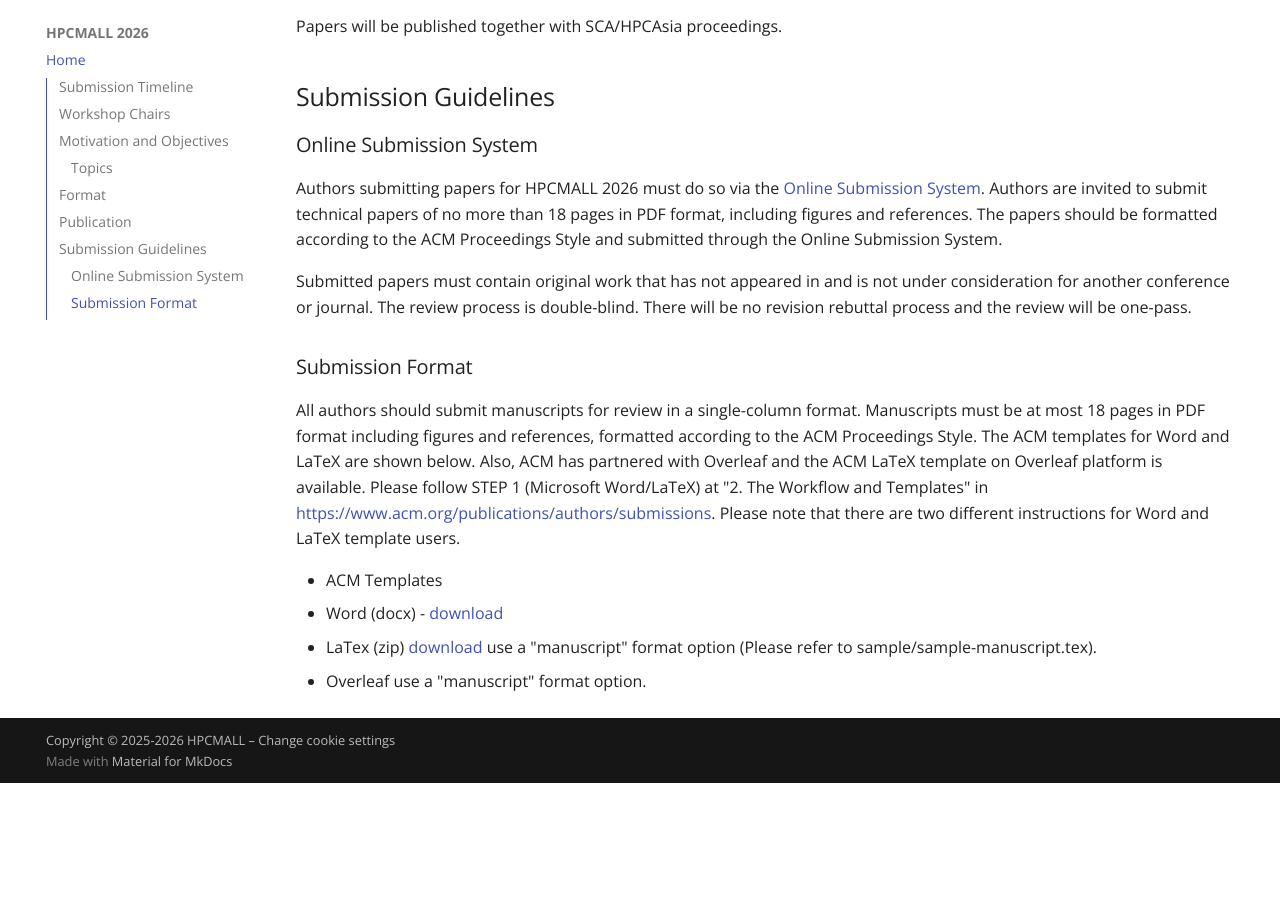
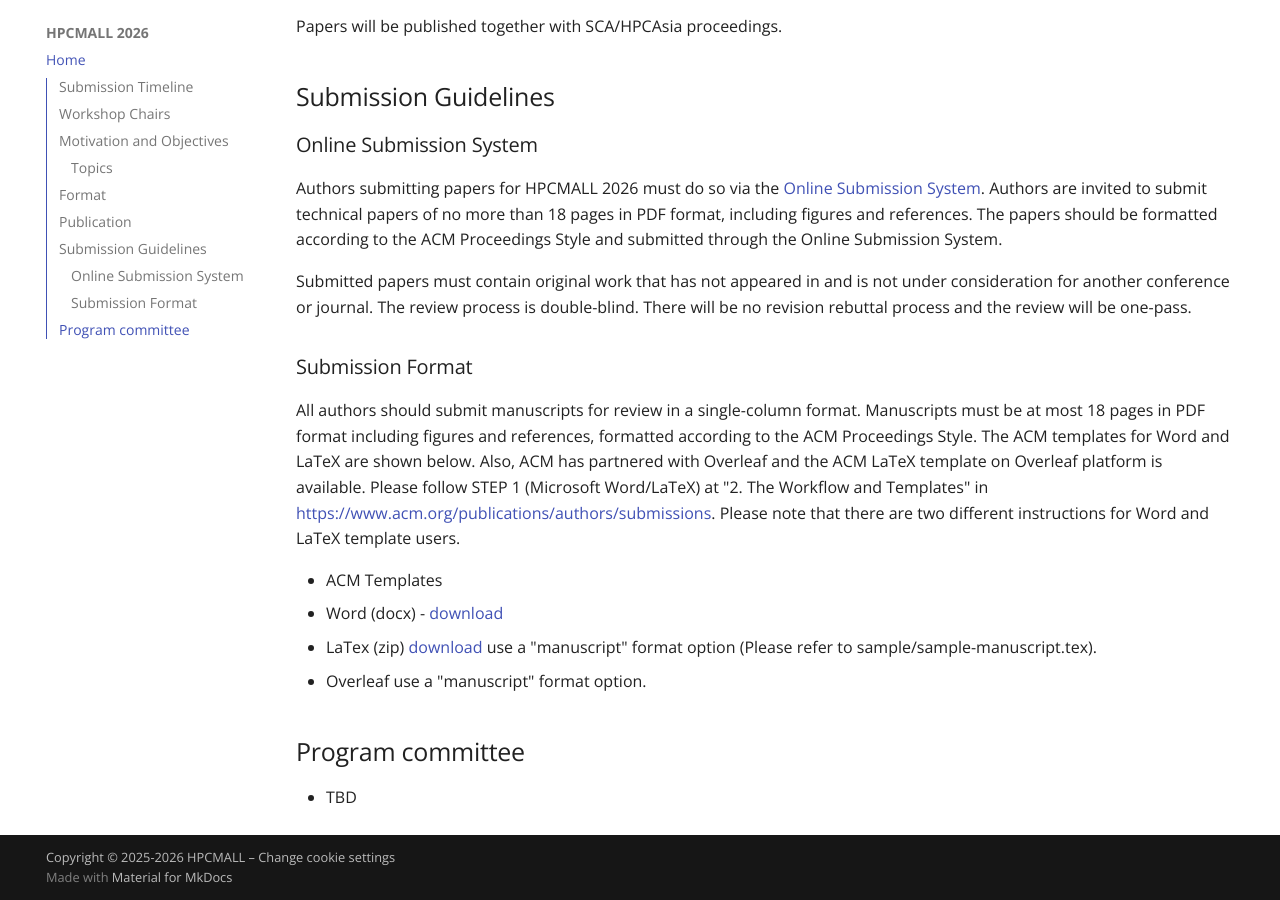
Before and after one commit to CoCo-ARCOS/HPCMALL2026, an MkDocs documentation site: the page built from docs/index.md, in a window 1280 px wide and 900 px high, scrolled down 2577 px. Built offline with MkDocs 1.6.1 and Material for MkDocs 9.7.7, drawn with Linux system fonts in a browser that asks for light colours; before the commit the page ends 3360 px from its top, so only the background shows below that.

Commit message:
added program commite

```diff
--- a/docs/index.md
+++ b/docs/index.md
@@ -79,3 +79,8 @@
   - LaTex (zip) [download](https://portalparts.acm.org/hippo/latex_templates/acmart-primary.zip)
     use a "manuscript" format option (Please refer to sample/sample-manuscript.tex).
   - Overleaf use a "manuscript" format option.
+
+
+## Program committee
+
+* TBD
```
